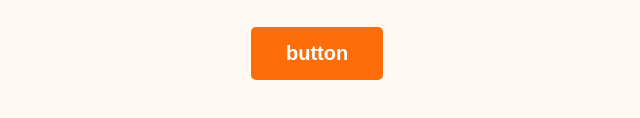
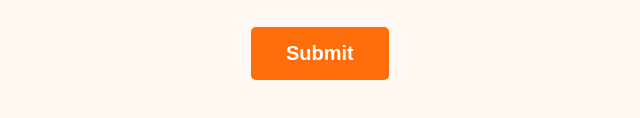
Before and after one commit to Surid19/MyWeb1, a plain HTML site: page index.html in a window 1280 px wide. Shown: the part 3988-4106 px from the top of the page, 489-1129 px from the left. Drawn offline with nearby package versions, Linux system fonts and the light colour scheme.

Commit message:
uploaded

```diff
--- a/index.html
+++ b/index.html
@@ -144,7 +144,7 @@
     <input type="text" placeholder="Your Name">
     <input type="text" placeholder="Your Email">
     <textarea name="" id=""  placeholder="Message" columns="30" rows="10"></textarea>
-    <input class="button-primary" type="button" value="button">
+    <input class="button-primary" type="button" value="Submit">
     </form>
     </footer>
 </body>
--- a/style/portfolio.css
+++ b/style/portfolio.css
@@ -186,7 +186,7 @@ footer{
     gap: 200px;
     margin-top: 100px;
     padding: 130px 100px;
-    justify-content: ;
+    justify-content: space-between;
 }
 
 .section-title-footer{
```
Also changed, not shown: 1 other file.
